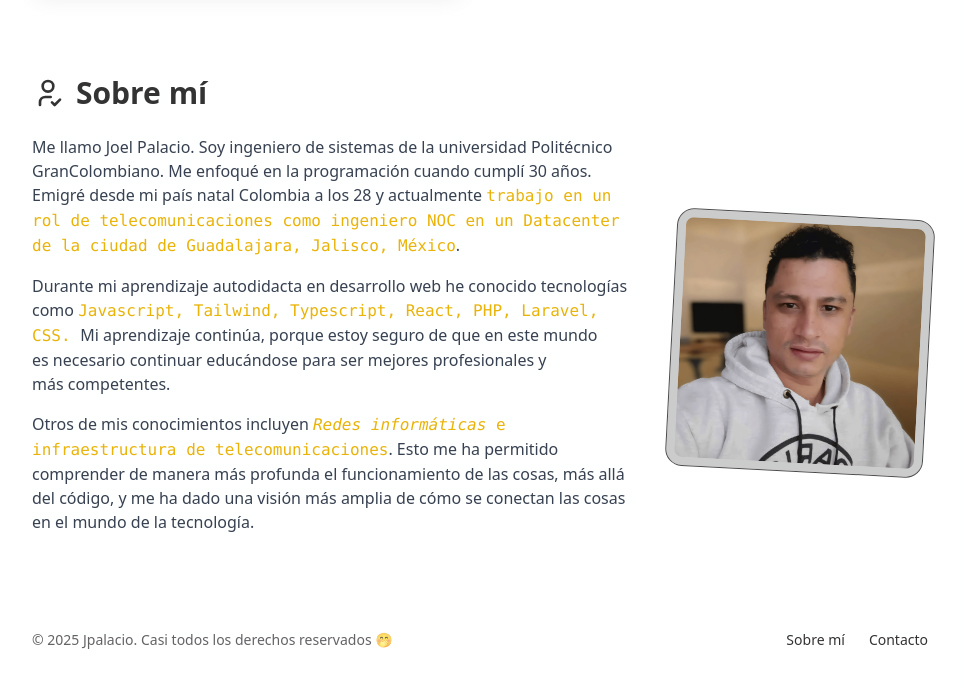
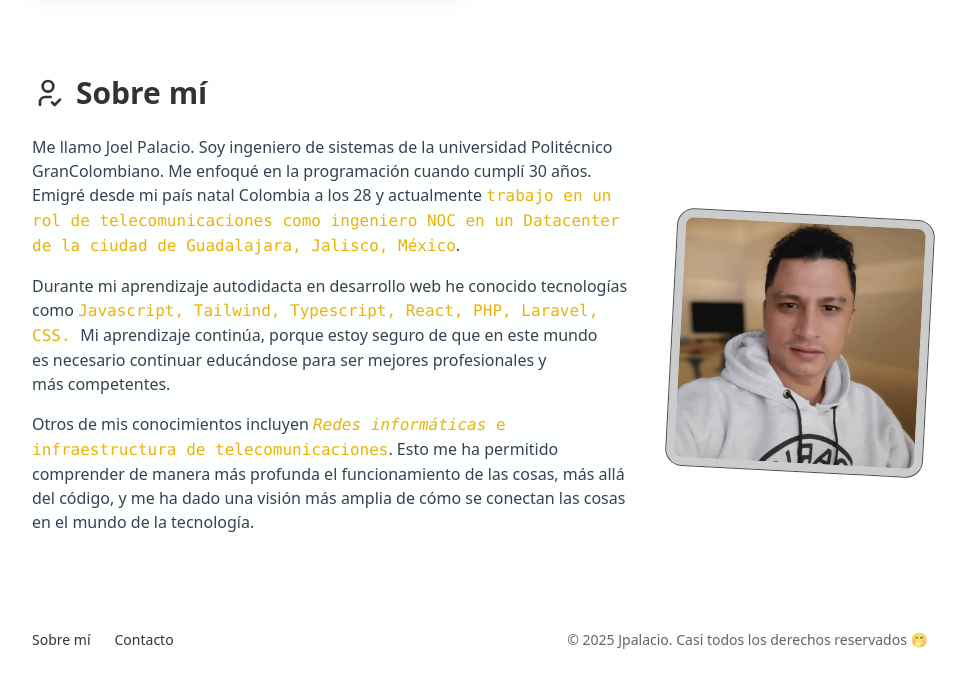
Before and after one commit to JPalacio3/Portafolio, an Astro site: page / in a window 1280 px wide. Shown: the part 4399-5087 px from the top of the page, without its empty margins (160-1126 px from the left). Built offline with nearby package versions, Linux system fonts and the light colour scheme; Astro itself is replaced by a stand-in of ours.

Commit message:
Reorganizar el contenido del pie de página para mejorar la presentación y la alineación

```diff
--- a/src/components/Footer.astro
+++ b/src/components/Footer.astro
@@ -8,15 +8,8 @@
 	<div
 		class="rounded-lg w-full max-w-screen-xl mx-auto md:flex md:items-center md:justify-between py-4"
 	>
-		<span class="text-sm sm:text-center text-zinc-800/90 dark:text-zinc-200/90"
-			>© {currentYear}
-			<a
-				href="https://github.com/JPalacio3?page=2&tab=repositories"
-				class="hover:underline">Jpalacio</a
-			>. Casi todos los derechos reservados 🤭
-		</span>
 		<ul
-			class="flex flex-wrap items-center mt-3 text-sm font-medium dark:text-white/90 sm:mt-0"
+			class="flex flex-wrap items-center justify-center mt-3 text-sm font-medium dark:text-white/90 sm:mt-0 md:justify-start"
 		>
 			<li>
 				<a href="/#sobre-mi" class="hover:underline me-4 md:me-6">Sobre mí</a>
@@ -29,5 +22,12 @@
 				>
 			</li>
 		</ul>
+		<span class="text-sm sm:text-center text-zinc-800/90 dark:text-zinc-200/90"
+			>© {currentYear}
+			<a
+				href="https://github.com/JPalacio3?page=2&tab=repositories"
+				class="hover:underline">Jpalacio</a
+			>. Casi todos los derechos reservados 🤭
+		</span>
 	</div>
 </footer>
```
